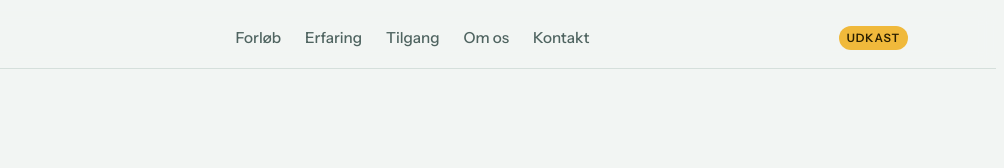
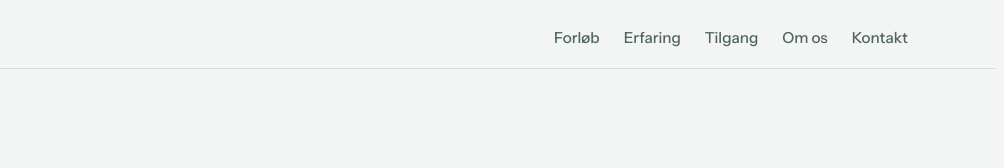
Before and after one commit to Ismails99/relationfoerst, a plain HTML site: page index.html in a window 1280 px wide. Shown: the top 168 px of the page, 276-1280 px from the left. Drawn offline with nearby package versions, Linux system fonts and the light colour scheme.

Commit message:
Fjern udkast-mærket
Co-Authored-By: Claude Opus 5.5 <noreply@anthropic.com>
Claude-Session: https://claude.ai/code/session_01Ty5utSXuxcqTwGdVVr5ipm

```diff
--- a/index.html
+++ b/index.html
@@ -158,7 +158,6 @@ footer .wrap{display:flex;flex-wrap:wrap;gap:12px 32px;justify-content:space-bet
       <li><a href="#om-os">Om os</a></li>
       <li><a href="#kontakt">Kontakt</a></li>
     </ul>
-    <span class="draft">Udkast</span>
   </div>
 </header>
 
```
